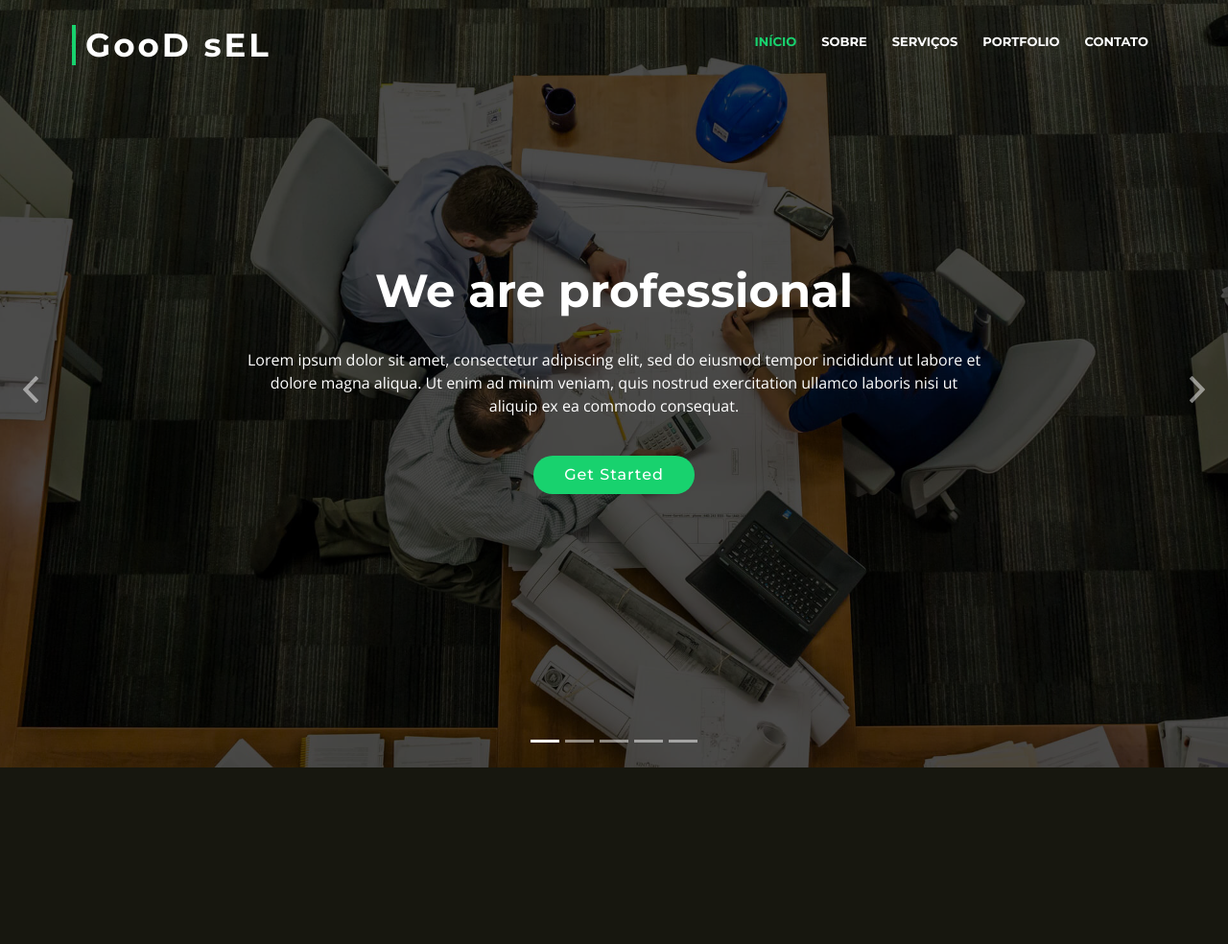
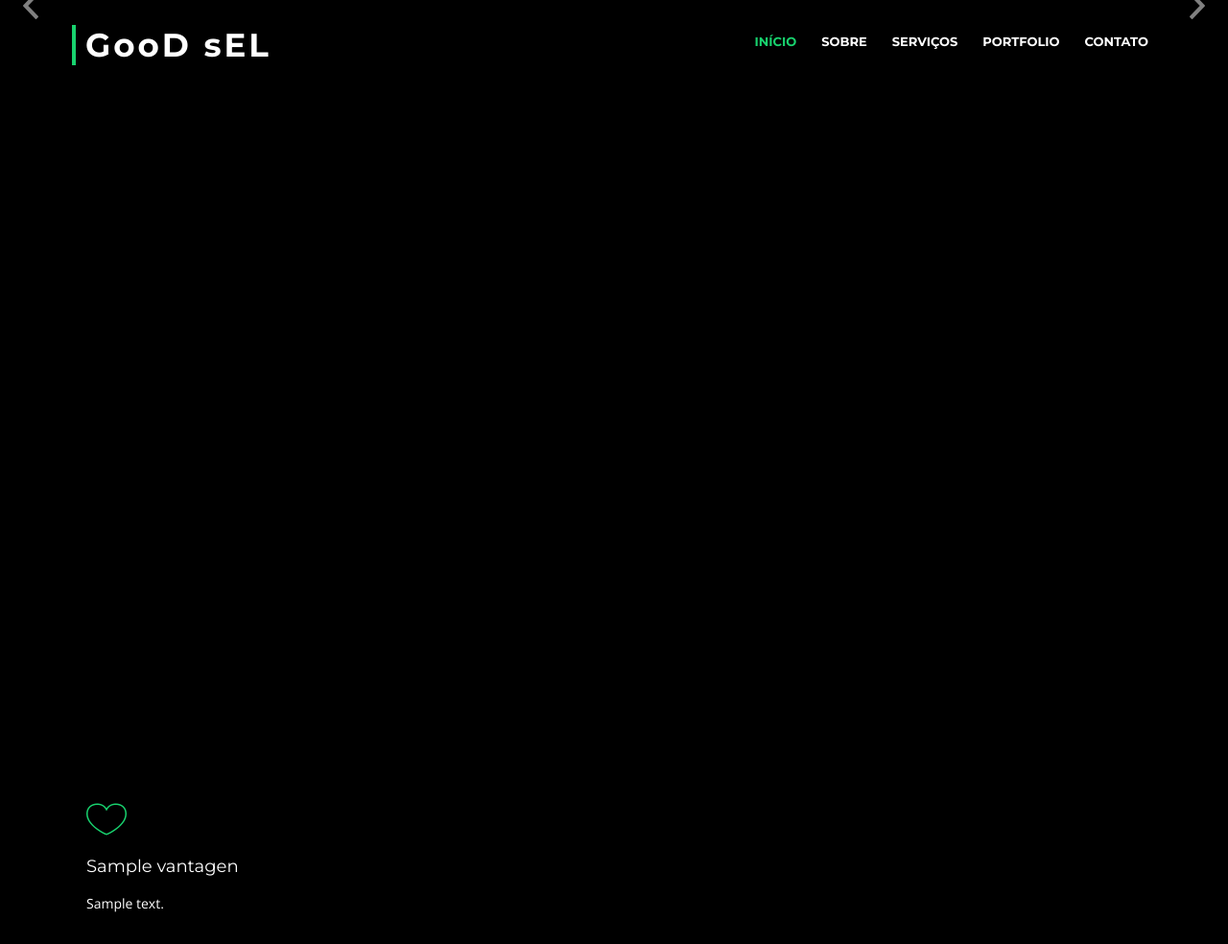
Before and after one commit to JonasKuhn/dsv-php, a PHP site: page / in a window 1280 px wide. Shown: the whole page at 96% size. Before the commit the page ends 800 px from the top, so only its background shows below. Run offline with PHP 8.4, Linux system fonts and the light colour scheme; tables that the repository leaves empty or names only in its code hold one stand-in row (values such as "Sample post"); grey boxes marked "Sample" are stand-in pictures; some web fonts are replaced.

Commit message:
dsv-vendas Adicionado conexão com o banco de dados(criado duas tabelas intro e vantagens), criado a classe vantagens

```diff
--- /dev/null
+++ b/vendas/conexao/conexao.php
@@ -0,0 +1,22 @@
+<?php
+//PARAMETRODE DE CONFIGURAÇÃO INICIAL
+
+$host='localhost';
+$base='vendas';
+$usuario='root';
+$senha='1234';
+
+//CONEXÃO AO BANCO DE DADOS
+
+$mysqli = new mysqli($host,$usuario,$senha,$base);
+
+//CASO TENHA ERRO
+if(mysqli_connect_errno()){
+    trigger_error(mysqli_connect_error());
+}
+
+//ALTERA CARACTERES PARA UTF8
+$mysqli->set_charset("utf8");
+
+//Modifica a zona de horario para sp
+date_default_timezone_set('America/Sao_Paulo');
--- a/vendas/view/index.php
+++ b/vendas/view/index.php
@@ -72,6 +72,9 @@
         <?php
             include ('./intro.php');
         ?>
+        <?php
+            include ('./vantagens.php');
+        ?>
 
         <!-- JavaScript Libraries -->
         <script src="../lib/jquery/jquery.min.js"></script>
--- a/vendas/view/intro.php
+++ b/vendas/view/intro.php
@@ -4,78 +4,58 @@
 <section id="intro">
     <div class="intro-container">
         <div id="introCarousel" class="carousel  slide carousel-fade" data-ride="carousel">
+            <ol class="carousel-indicators"></ol>
+            <div class="carousel-inner" role="listbox">
+                <?php
+                include ('../conexao/conexao.php');
+                $sql = "select * from tb_intro";
+                $query = $mysqli->query($sql);
 
-            <ol class="carousel-indicators"></ol>
+                while ($dados = $query->fetch_array()) {
+                    $codigo = $dados['cd_intro'];
+                    $nome_imagem = $dados['tx_nome_imagem'];
+                    $titulo = $dados['tx_titulo'];
+                    $descricao = $dados['tx_descricao'];
+                    $botao = $dados['tx_botao'];
 
-            <div class="carousel-inner" role="listbox">
-
+                    if ($codigo == 1) {
+                        ?>
                         <div class="carousel-item active">
-                    <div class="carousel-background"><img src="../img/intro-carousel/1.jpg" alt=""></div>
+                            <div class="carousel-background"><img src="../img/intro-carousel/<?= $nome_imagem ?>" alt="<?= $nome_imagem ?>"></div>
                             <div class="carousel-container">
                                 <div class="carousel-content">
-                            <h2>We are professional</h2>
-                            <p>Lorem ipsum dolor sit amet, consectetur adipiscing elit, sed do eiusmod tempor incididunt ut labore et dolore magna aliqua. Ut enim ad minim veniam, quis nostrud exercitation ullamco laboris nisi ut aliquip ex ea commodo consequat.</p>
-                            <a href="#featured-services" class="btn-get-started scrollto">Get Started</a>
+                                    <h2><?= $titulo ?></h2>
+                                    <p><?= $descricao ?></p>
+                                    <a href="#featured-services" class="btn-get-started scrollto"><?= $botao ?></a>
                                 </div>
                             </div>
                         </div>
-
+                        <?php
+                    } else {
+                        ?>
                         <div class="carousel-item">
-                    <div class="carousel-background"><img src="../img/intro-carousel/2.jpg" alt=""></div>
+                            <div class="carousel-background"><img src="../img/intro-carousel/<?= $nome_imagem ?>" alt="<?= $nome_imagem ?>"></div>
                             <div class="carousel-container">
                                 <div class="carousel-content">
-                            <h2>At vero eos et accusamus</h2>
-                            <p>Nam libero tempore, cum soluta nobis est eligendi optio cumque nihil impedit quo minus id quod maxime placeat facere possimus, omnis voluptas assumenda est, omnis dolor repellendus. Temporibus autem quibusdam et aut officiis debitis aut.</p>
-                            <a href="#featured-services" class="btn-get-started scrollto">Get Started</a>
+                                    <h2><?= $titulo ?></h2>
+                                    <p><?= $descricao ?></p>
+                                    <a href="#featured-services" class="btn-get-started scrollto"><?= $botao ?></a>
                                 </div>
                             </div>
                         </div>
-
-                <div class="carousel-item">
-                    <div class="carousel-background"><img src="../img/intro-carousel/3.jpg" alt=""></div>
-                    <div class="carousel-container">
-                        <div class="carousel-content">
-                            <h2>Temporibus autem quibusdam</h2>
-                            <p>Beatae vitae dicta sunt explicabo. Nemo enim ipsam voluptatem quia voluptas sit aspernatur aut odit aut fugit, sed quia consequuntur magni dolores eos qui ratione voluptatem sequi nesciunt omnis iste natus error sit voluptatem accusantium.</p>
-                            <a href="#featured-services" class="btn-get-started scrollto">Get Started</a>
+                        <?php
+                    }
+                    ?>
+                <?php } ?>
             </div>
-                    </div>
-                </div>
-
-                <div class="carousel-item">
-                    <div class="carousel-background"><img src="../img/intro-carousel/4.jpg" alt=""></div>
-                    <div class="carousel-container">
-                        <div class="carousel-content">
-                            <h2>Nam libero tempore</h2>
-                            <p>Neque porro quisquam est, qui dolorem ipsum quia dolor sit amet, consectetur, adipisci velit, sed quia non numquam eius modi tempora incidunt ut labore et dolore magnam aliquam quaerat voluptatem. Ut enim ad minima veniam, quis nostrum.</p>
-                            <a href="#featured-services" class="btn-get-started scrollto">Get Started</a>
-                        </div>
-                    </div>
-                </div>
-
-                <div class="carousel-item">
-                    <div class="carousel-background"><img src="../img/intro-carousel/5.jpg" alt=""></div>
-                    <div class="carousel-container">
-                        <div class="carousel-content">
-                            <h2>Magnam aliquam quaerat</h2>
-                            <p>Lorem ipsum dolor sit amet, consectetur adipiscing elit, sed do eiusmod tempor incididunt ut labore et dolore magna aliqua. Ut enim ad minim veniam, quis nostrud exercitation ullamco laboris nisi ut aliquip ex ea commodo consequat.</p>
-                            <a href="#featured-services" class="btn-get-started scrollto">Get Started</a>
-                        </div>
-                    </div>
-                </div>
-
-            </div>
-
             <a class="carousel-control-prev" href="#introCarousel" role="button" data-slide="prev">
                 <span class="carousel-control-prev-icon ion-chevron-left" aria-hidden="true"></span>
                 <span class="sr-only">Previous</span>
             </a>
-
             <a class="carousel-control-next" href="#introCarousel" role="button" data-slide="next">
                 <span class="carousel-control-next-icon ion-chevron-right" aria-hidden="true"></span>
                 <span class="sr-only">Next</span>
             </a>
-
         </div>
     </div>
 </section><!-- #intro -->
--- /dev/null
+++ b/vendas/view/vantagens.php
@@ -0,0 +1,49 @@
+<main id="main">
+
+<!--==========================
+  Featured Services Section
+============================-->
+<section id="featured-services">
+    <div class="container">
+        <div class="row">
+
+            <?php
+            include ('../conexao/conexao.php');
+            $sql = "select * from tb_vantagens";
+            $query = $mysqli->query($sql);
+
+            while ($dados = $query->fetch_array()) {
+                $codigo = $dados['cd_vantagens'];
+                $titulo = $dados['tx_titulo'];
+                $descricao = $dados['tx_descricao'];
+
+                if ($codigo == 1) {
+                    ?>
+                    <div class="col-lg-4 box">
+                        <i class="ion-ios-bookmarks-outline"></i>
+                        <h4 class="title"><a href=""><?= $titulo ?></a></h4>
+                        <p class="description"><?= $descricao ?></p>
+                    </div>
+                    <?php
+                } else if ($codigo == 2) {
+                    ?>
+                    <div class="col-lg-4 box box-bg">
+                        <i class="ion-ios-stopwatch-outline"></i>
+                        <h4 class="title"><a href=""><?= $titulo ?></a></h4>
+                        <p class="description"><?= $descricao ?></p>
+                    </div>
+                    <?php
+                } else {
+                    ?>
+                    <div class="col-lg-4 box">
+                        <i class="ion-ios-heart-outline"></i>
+                        <h4 class="title"><a href=""><?= $titulo ?></a></h4>
+                        <p class="description"><?= $descricao ?></p>
+                    </div>
+                    <?php
+                }
+                ?>
+                <?php } ?>
+        </div>
+    </div>
+</section><!-- #featured-services -->
```
Lines whose indentation alone changed are shown as unchanged.
